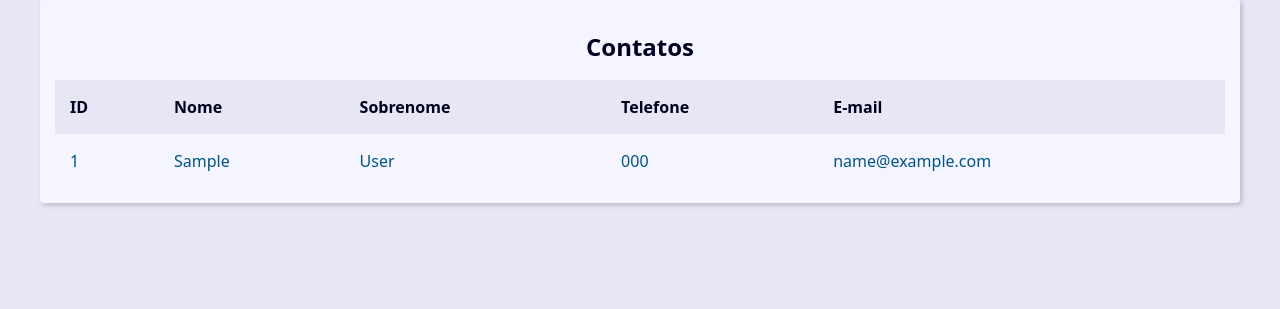
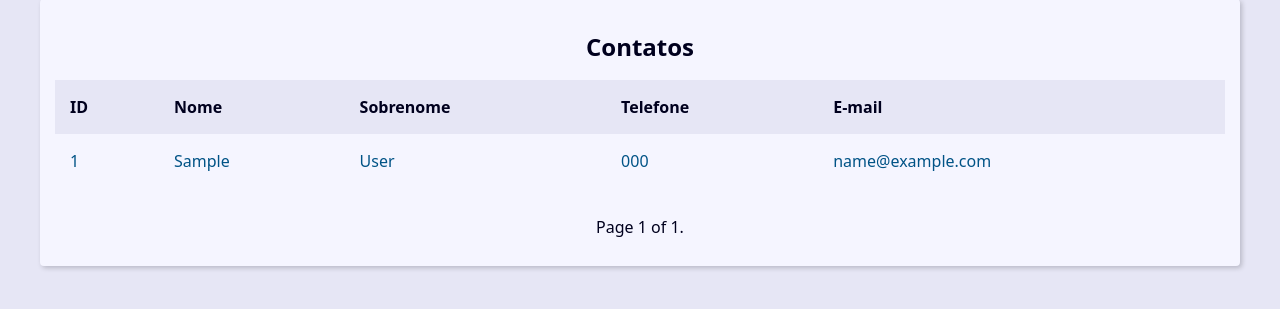
Before and after one commit to Wefrit/Projeto_Agenda, a Django app: page / in a window 1280 px wide. Shown: the part 270-579 px from the top of the page. Run offline with Django 5.2, Linux system fonts and the light colour scheme; tables that the repository leaves empty hold one stand-in row (values such as "Sample post").

Commit message:
Criando paginação com a classe Paginator do Django

```diff
--- a/base_templates/global/base.html
+++ b/base_templates/global/base.html
@@ -7,6 +7,7 @@
     {% include "global/partials/header.html" %}
     <main class='content'>
     {% block content %}{% endblock content %}
+    {% include "global/partials/_pagination.html" %}
     </main>
 </body>
 </html>
--- /dev/null
+++ b/base_templates/global/partials/_pagination.html
@@ -0,0 +1,19 @@
+{% if page_obj %}
+<div class="pagination">
+    <span class="step-links">
+        {% if page_obj.has_previous %}
+            <a href="?page=1&q={{ request.GET.q.strip }}">&laquo; first</a>
+            <a href="?page={{ page_obj.previous_page_number }} &q={{ request.GET.q.strip }}">previous</a>
+        {% endif %}
+
+        <span class="current">
+            Page {{ page_obj.number }} of {{ page_obj.paginator.num_pages }}.
+        </span>
+
+        {% if page_obj.has_next %}
+            <a href="?page={{ page_obj.next_page_number }} &q={{ request.GET.q.strip }}">next</a>
+            <a href="?page={{ page_obj.paginator.num_pages }} &q={{ request.GET.q.strip }}">last &raquo;</a>
+        {% endif %}
+    </span>
+</div>
+{% endif %}
--- a/contact/templates/contact/index.html
+++ b/contact/templates/contact/index.html
@@ -1,7 +1,7 @@
 {% extends "global/base.html" %}
 
 {% block content %}
-{% if contacts %}
+{% if page_obj %}
    <div class="responsive-table">
     <table class="contacts-table">
         <caption class="table-caption">
@@ -18,7 +18,7 @@
             </tr>
         </thead>
         <tbody>
-            {% for contact in contacts %}
+            {% for contact in page_obj %}
             <tr class="table-row">
                 <td class="table-cel">
                     <a
--- a/contact/views/contact_views.py
+++ b/contact/views/contact_views.py
@@ -2,14 +2,19 @@ from django.shortcuts import render, get_object_or_404, redirect
 from django.db.models import Q
 from contact.models import Contact
 from django.http import Http404
+from django.core.paginator import Paginator
 
 def index(request):
     contacts = Contact.objects\
         .filter(show=True)\
-        .order_by('-id')[:10]\
+        .order_by('-id')\
+
+    paginator = Paginator(contacts, 10)
+    page_number = request.GET.get("page")
+    page_obj = paginator.get_page(page_number)
 
     context = {
-        'contacts': contacts,
+        'page_obj': page_obj,
         'site_title':'Contatos - '
     }
 
@@ -34,10 +39,15 @@ def search(request):
                 Q(last_name__icontains=search_value) |
                 Q(phone__icontains=search_value)
             )\
-        .order_by('-id')[:10]\
+        .order_by('-id')\
+
+    paginator = Paginator(contacts, 10)
+    page_number = request.GET.get("page")
+    page_obj = paginator.get_page(page_number)
+
 
     context = {
-        'contacts': contacts,
+        'page_obj': page_obj,
         'site_title':'Busca - '
     }
 
```
